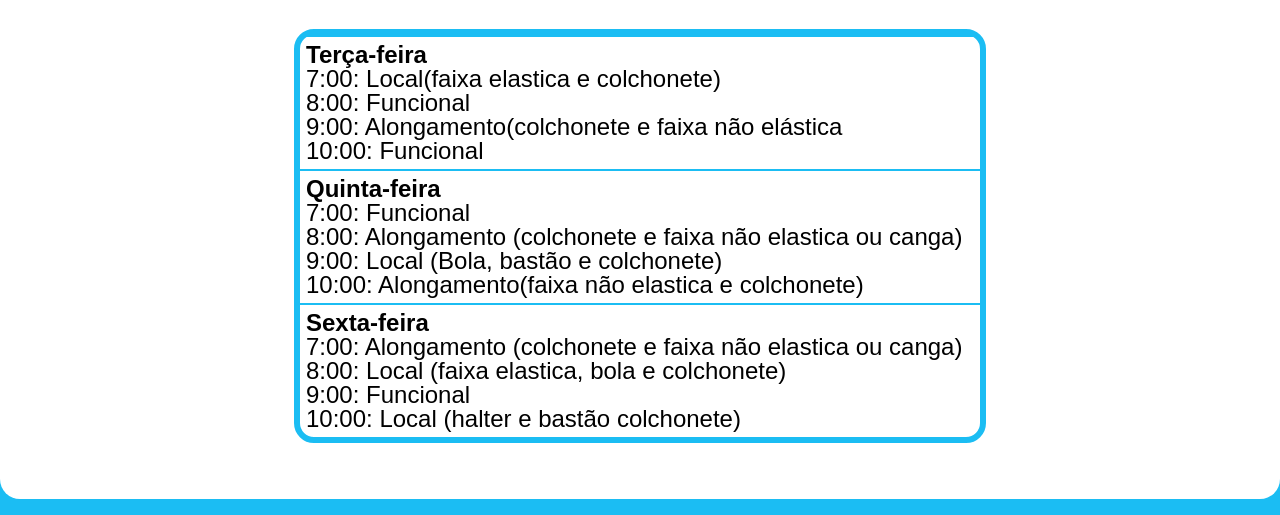
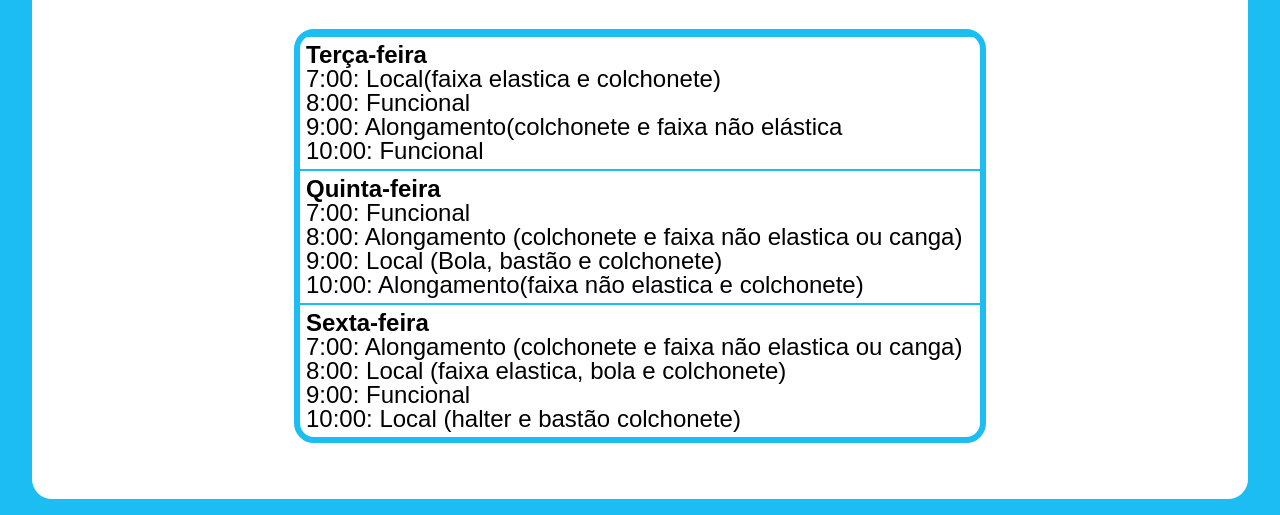
Before and after one commit to Facanhalima/SiteFinal, a plain HTML site: page index.html in a window 1280 px wide. Shown: the part 694-1209 px from the top of the page. Drawn offline with Linux system fonts and the light colour scheme.

Commit message:
Ajusta margin

```diff
--- a/index.html
+++ b/index.html
@@ -42,7 +42,8 @@
       </div>
     </header>
 
-    <main class="content">
+    <main>
+      <div class="content"></div>
       <!-- <div class="sobre-nos">
         <img src="./imagens/image_igreja.jpg" alt="" class="imagem-sobre" />
         <p class="texto-sobre">
--- a/styles/rioEmForma.css
+++ b/styles/rioEmForma.css
@@ -43,9 +43,13 @@ body {
 }
 
 /* Pages Shared Styles*/
-.content {
+main {
   max-width: 1440px;
   margin: 16px auto;
+}
+
+.content {
+  margin: 0 32px;
 }
 
 .borda {
```
